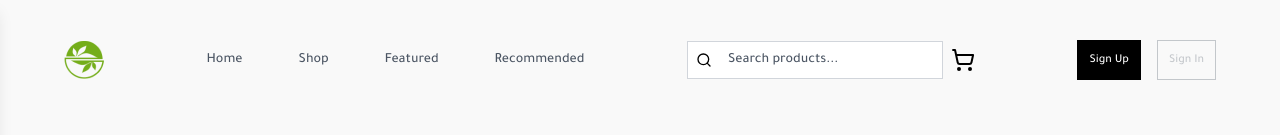
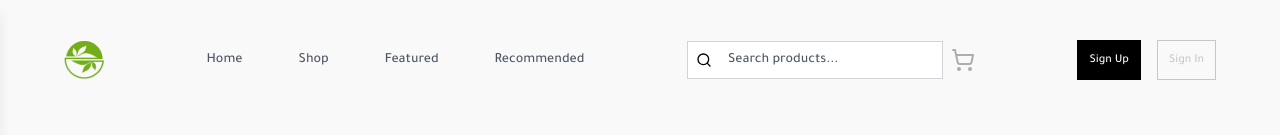
Before and after one commit to fogtood/shop-app, a React (Vite) app: page /sign-in in a window 1280 px wide. Shown: the top 135 px of the page. Built offline with nearby package versions, Linux system fonts and the light colour scheme; no server answers.

Commit message:
feat: update navbar button disable logic for checkout, sign-in, and sign-up pages

```diff
--- a/src/components/navbar/navbar.component.jsx
+++ b/src/components/navbar/navbar.component.jsx
@@ -106,7 +106,11 @@ const Navbar = () => {
             <button
               className="relative p-2 hover:bg-gray-100 cursor-pointer disabled:cursor-not-allowed disabled:opacity-30"
               onClick={toggleSheet}
-              disabled={location.pathname === "/checkout"}
+              disabled={
+                location.pathname === "/checkout" ||
+                location.pathname === "/sign-in" ||
+                location.pathname === "/sign-up"
+              }
             >
               <ShoppingCart />
               {cart.length > 0 && (
@@ -120,7 +124,11 @@ const Navbar = () => {
             <button
               className="hidden md:block lg:hidden relative p-2 hover:bg-gray-100 cursor-pointer disabled:cursor-not-allowed disabled:opacity-30"
               onClick={toggleSheet}
-              disabled={location.pathname === "/checkout"}
+              disabled={
+                location.pathname === "/checkout" ||
+                location.pathname === "/sign-in" ||
+                location.pathname === "/sign-up"
+              }
             >
               <ShoppingCart />
               {cart.length > 0 && (
@@ -164,7 +172,11 @@ const Navbar = () => {
             <button
               className="relative p-2 hover:bg-gray-100 cursor-pointer disabled:cursor-not-allowed disabled:opacity-30"
               onClick={toggleSheet}
-              disabled={location.pathname === "/checkout"}
+              disabled={
+                location.pathname === "/checkout" ||
+                location.pathname === "/sign-in" ||
+                location.pathname === "/sign-up"
+              }
             >
               <ShoppingCart />
               {cart.length > 0 && (
@@ -182,6 +194,7 @@ const Navbar = () => {
         navbarLinks={navbarLinks}
         isSidebarOpen={isSidebarOpen}
         closeSidebar={closeSidebar}
+        user={user}
       />
     </>
   );
```
